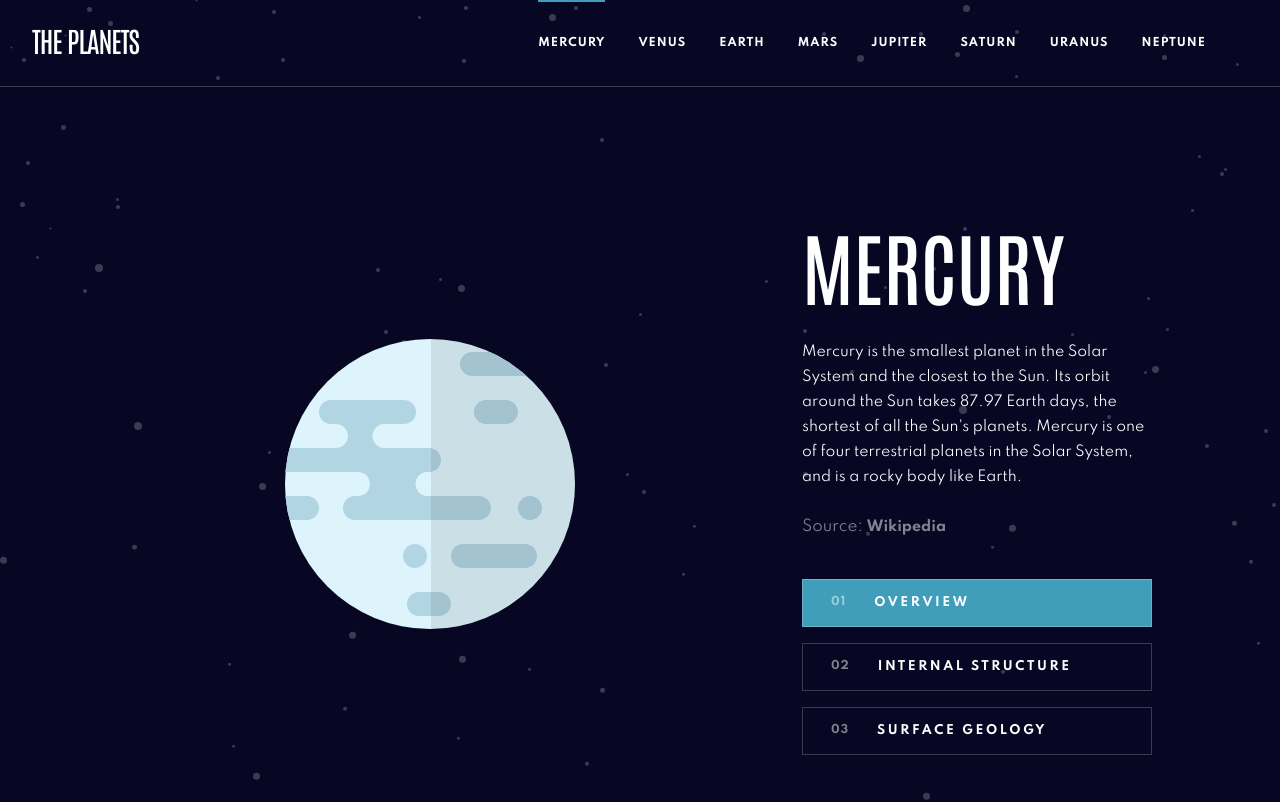
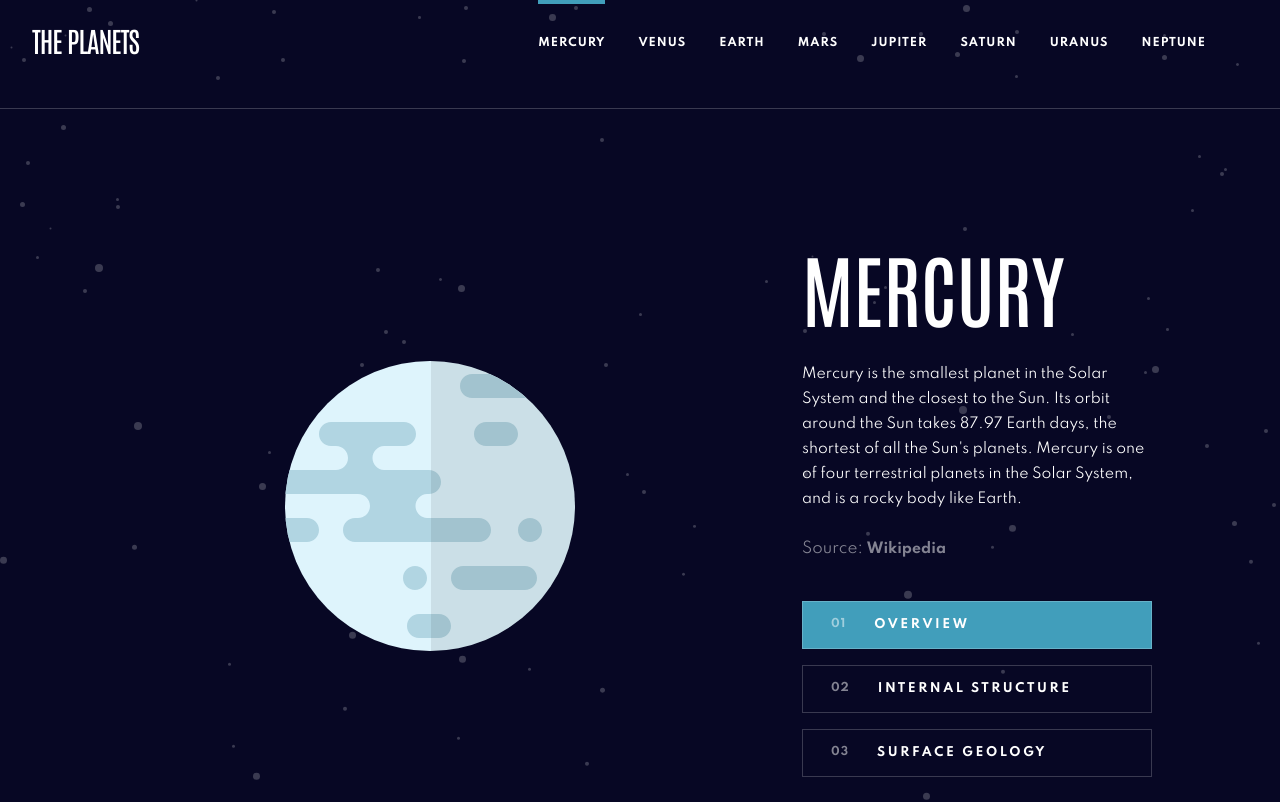
Before and after one commit to cjmaret/planets-fact-site-react, a React (Create React App) app: page / in a window 1280 px wide. Shown: the top 802 px of the page. Built offline with nearby package versions, Linux system fonts and the light colour scheme.

Commit message:
fix: changed NavLink to list items, used box-shadow inset instead of border-top, changed header list active class names

```diff
--- a/src/components/header/Header.css
+++ b/src/components/header/Header.css
@@ -57,11 +57,43 @@
     list-style: none;
     margin-right: 33px;
     height: 100%;
+    text-decoration: none;
 }
 
-.header__link {
+.header__list_active_mercury {
+    box-shadow: inset 0 4px 0 0 #419EBB;
+}
+
+.header__list_active_venus {
+    box-shadow: inset 0 4px 0 0 #EDA249;
+}
+
+.header__list_active_earth {
+    box-shadow: inset 0 4px 0 0 #6D2ED5;
+}
+
+.header__list_active_mars {
+    box-shadow: inset 0 4px 0 0 #D14C32;
+}
+
+.header__list_active_jupiter {
+    box-shadow: inset 0 4px 0 0 #D83A34;
+}
+
+.header__list_active_saturn{
+    box-shadow: inset 0 4px 0 0 #CD5120;
+}
+
+.header__list_active_uranus {
+    box-shadow: inset 0 4px 0 0 #1EC1A2;
+}
+
+.header__list_active_neptune {
+    box-shadow: inset 0 4px 0 0 #2D68F0;
+}
+
+.header__text {
     color: white;
-    text-decoration: none;
     font-weight: 700;
     font-size: 11px;
     line-height: 86px;
@@ -72,46 +104,6 @@
     min-height: 100%;
 }
 
-.header__link_active_mercury {
-    border-top: 4px solid #419EBB;
-    line-height: 82px;
-}
-
-.header__link_active_venus {
-    border-top: 4px solid #EDA249;
-    line-height: 82px;
-}
-
-.header__link_active_earth {
-    border-top: 4px solid #6D2ED5;
-    line-height: 82px;
-}
-
-.header__link_active_mars {
-    border-top: 4px solid #D14C32;
-    line-height: 82px;
-}
-
-.header__link_active_jupiter {
-    border-top: 4px solid #D83A34;
-    line-height: 82px;
-}
-
-.header__link_active_saturn{
-    border-top: 4px solid #CD5120;
-    line-height: 82px;
-}
-
-.header__link_active_uranus {
-    border-top: 4px solid #1EC1A2;
-    line-height: 82px;
-}
-
-.header__link_active_neptune {
-    border-top: 4px solid #2D68F0;
-    line-height: 82px;
-}
-
 .header__menu-info-group {
     display: flex;
     align-items: center;
@@ -119,7 +111,7 @@
 }
 
 
-.header__link:hover {
+.header__text:hover {
     opacity: 0.7;
 }
 
@@ -146,38 +138,6 @@
     .header {
         flex-direction: column;
         align-items: center;
-    }
-
-    .header__link_active_mercury {
-        line-height: 78px;
-    }
-
-    .header__link_active_venus {
-        line-height: 78px;
-    }
-
-    .header__link_active_earth {
-        line-height: 78px;
-    }
-
-    .header__link_active_mars {
-        line-height: 78px;
-    }
-
-    .header__link_active_jupiter {
-        line-height: 78px;
-    }
-
-    .header__link_active_saturn{
-        line-height: 78px;
-    }
-
-    .header__link_active_uranus {
-        line-height: 78px;
-    }
-
-    .header__link_active_neptune {
-        line-height: 78px;
     }
 
     .menu {
@@ -310,46 +270,6 @@
         width: 87.2%;
     }
 
-    .header__list_active_mercury {
-        border-top: none;
-        padding-top: 20px;
-    }
-
-    .header__list_active_venus {
-        border-top: none;
-        padding-top: 20px;
-    }
-
-    .header__list_active_earth {
-        border-top: none;
-        padding-top: 20px;
-    }
-
-    .header__list_active_mars {
-        border-top: none;
-        padding-top: 20px;
-    }
-
-    .header__list_active_jupiter {
-        border-top: none;
-        padding-top: 20px;
-    }
-
-    .header__list_active_saturn{
-        border-top: none;
-        padding-top: 20px;
-    }
-
-    .header__list_active_uranus {
-        border-top: none;
-        padding-top: 20px;
-    }
-
-    .header__list_active_neptune {
-        border-top: none;
-        padding-top: 20px;
-    }
-
     .header__list:last-child {
         border-bottom: none;
         margin: 0 auto;
@@ -360,8 +280,8 @@
         align-items: center;
     }
 
-    .header__link {
-        margin-left: 20px;
+    .header__text {
+        margin: auto 0 auto 20px;
         font-size: 15px;
         line-height: 42px;
         letter-spacing: 1.36px;
--- a/src/components/header/Header.js
+++ b/src/components/header/Header.js
@@ -33,8 +33,8 @@ function Header() {
 
   function onNavClick() {
     setIsMenuOpen(!isMenuOpen);
+  }
 
-  }
 
   return (
     <header className="header">
@@ -44,63 +44,63 @@ function Header() {
       <input className="header__menu-btn" type="checkbox" id="header__menu-btn" onClick={onNavClick} checked={isMenuOpen ? true : false} />
       <label className="header__menu-icon" htmlFor="header__menu-btn"><span className="navicon"></span></label>
       <ul className={`menu ${isMenuOpen ? 'menu-active' : 'menu-inactive'}`}>
-        <li className="header__list">
+        <NavLink className="header__list" activeClassName={!mobileWidth && 'header__list_active_mercury'} exact to="/" onClick={onNavClick}>
           <div className="header__menu-info-group">
             <img className="header__planet-icon" alt="mercury" src={MercuryIcon} />
-            <NavLink className="header__link" activeClassName={!mobileWidth && 'header__link_active_mercury'} exact to="/" onClick={onNavClick}>Mercury</NavLink>
+            <p className="header__text">Mercury</p>
           </div>
           <img className="header__arrow-icon" alt="" src={ArrowRightIcon} />
-        </li>
-        <li className="header__list">
+        </NavLink>
+        <NavLink className="header__list" activeClassName={!mobileWidth && 'header__list_active_venus'} to="/venus" onClick={onNavClick}>
           <div className="header__menu-info-group">
             <img className="header__planet-icon" alt="venus" src={VenusIcon} />
-            <NavLink className="header__link" activeClassName={!mobileWidth && 'header__link_active_venus'} to="/venus" onClick={onNavClick}>Venus</NavLink>
+            <p className="header__text">Venus</p>
           </div>
           <img className="header__arrow-icon" alt="" src={ArrowRightIcon} />
-        </li>
-        <li className="header__list">
+        </NavLink>
+        <NavLink className="header__list" activeClassName={!mobileWidth && 'header__list_active_earth'} to="/earth" onClick={onNavClick}>
           <div className="header__menu-info-group">
             <img className="header__planet-icon" alt="earth" src={EarthIcon} />
-            <NavLink className="header__link" activeClassName={!mobileWidth && 'header__link_active_earth'} to="/earth" onClick={onNavClick}>Earth</NavLink>
+            <p className="header__text">Earth</p>
           </div>
           <img className="header__arrow-icon" alt="" src={ArrowRightIcon} />
-        </li>
-        <li className="header__list">
+        </NavLink>
+        <NavLink className="header__list" activeClassName={!mobileWidth && 'header__list_active_mars'} to="/mars" onClick={onNavClick}>
           <div className="header__menu-info-group">
             <img className="header__planet-icon" alt="mars" src={MarsIcon} />
-            <NavLink className="header__link" activeClassName={!mobileWidth && 'header__link_active_mars'} to="/mars" onClick={onNavClick}>Mars</NavLink>
+            <p className="header__text">Mars</p>
           </div>
           <img className="header__arrow-icon" alt="" src={ArrowRightIcon} />
-        </li>
-        <li className="header__list">
+        </NavLink>
+        <NavLink className="header__list" activeClassName={!mobileWidth && 'header__list_active_jupiter'} to="/jupiter" onClick={onNavClick}>
           <div className="header__menu-info-group">
             <img className="header__planet-icon" alt="jupiter" src={JupiterIcon} />
-            <NavLink className="header__link" activeClassName={!mobileWidth && 'header__link_active_jupiter'} to="/jupiter" onClick={onNavClick}>Jupiter</NavLink>
+            <p className="header__text">Jupiter</p>
           </div>
           <img className="header__arrow-icon" alt="" src={ArrowRightIcon} />
-        </li>
-        <li className="header__list">
+        </NavLink>
+        <NavLink className="header__list" activeClassName={!mobileWidth && 'header__list_active_saturn'} to="/saturn" onClick={onNavClick}>
           <div className="header__menu-info-group">
             <img className="header__planet-icon" alt="saturn" src={SaturnIcon} />
-            <NavLink className="header__link" activeClassName={!mobileWidth && 'header__link_active_saturn'} to="/saturn" onClick={onNavClick}>Saturn</NavLink>
+            <p className="header__text">Saturn</p>
           </div>
           <img className="header__arrow-icon" alt="" src={ArrowRightIcon} />
-        </li>
-        <li className="header__list">
+        </NavLink>
+        <NavLink className="header__list" activeClassName={!mobileWidth && 'header__list_active_uranus'} to="/uranus" onClick={onNavClick}>
           <div className="header__menu-info-group">
             <img className="header__planet-icon" alt="uranus" src={UranusIcon} />
-            <NavLink className="header__link" activeClassName={!mobileWidth && 'header__link_active_uranus'} to="/uranus" onClick={onNavClick}>Uranus</NavLink>
+            <p className="header__text">Uranus</p>
           </div>
           <img className="header__arrow-icon" alt="" src={ArrowRightIcon} />
-        </li>
-        <li className="header__list">
+        </NavLink>
+        <NavLink className="header__list" activeClassName={!mobileWidth && 'header__list_active_neptune'} to="/neptune" onClick={onNavClick}>
           <div className="header__menu-info-group">
             <img className="header__planet-icon" alt="neptune" src={NeptuneIcon} />
-            <NavLink className="header__link" activeClassName={!mobileWidth && 'header__link_active_neptune'} to="/neptune" onClick={onNavClick}>Neptune</NavLink>
+            <p className="header__text">Neptune</p>
           </div>
           <img className="header__arrow-icon" alt="" src={ArrowRightIcon} />
-        </li>
-        <div className={`black-background ${isMenuOpen && 'black-background_active'}`}></div>
+        </NavLink>
+        <div className={`black-background ${isMenuOpen && 'black-background_active'}`} onClick={onNavClick}></div>
       </ul>
     </header>
   )
```
